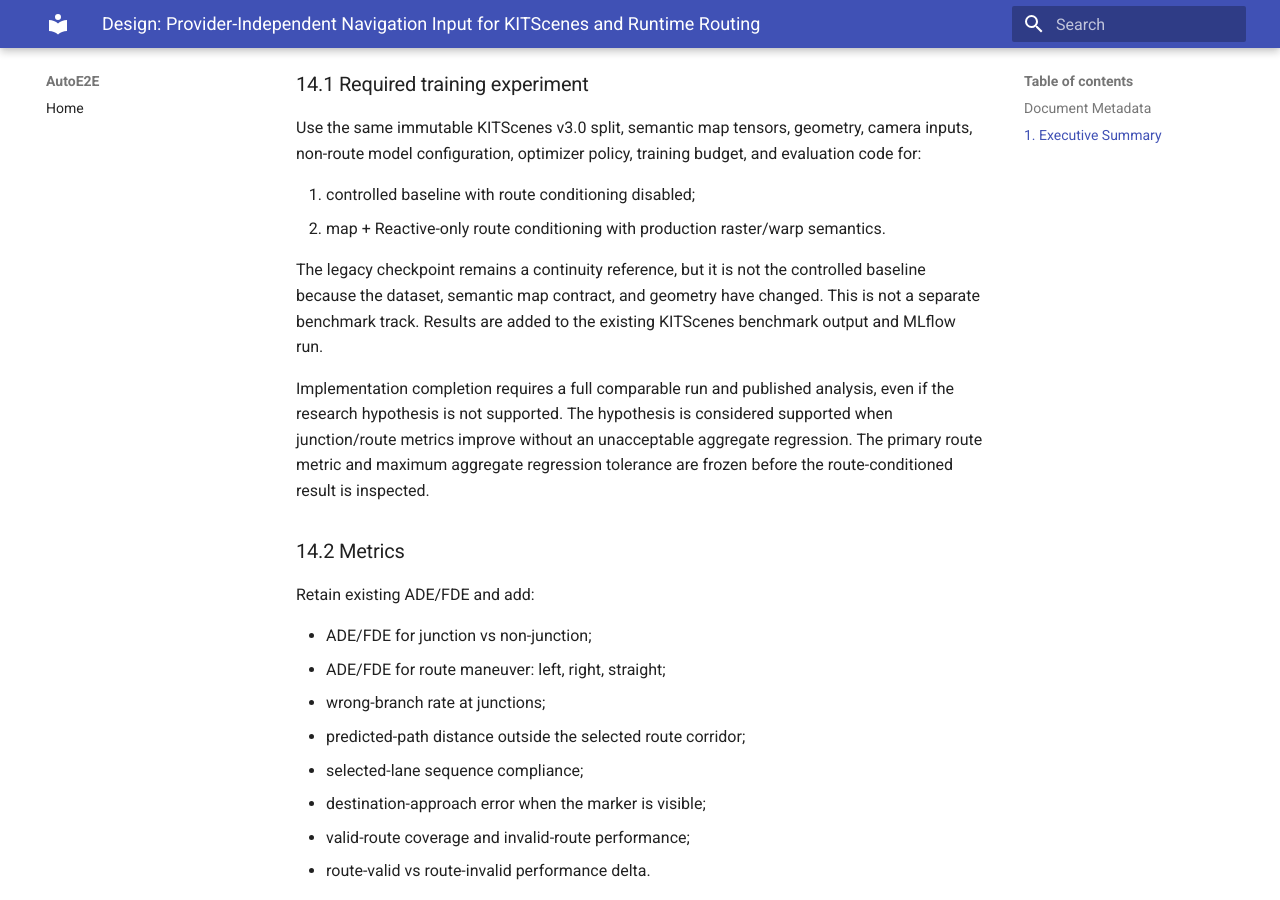
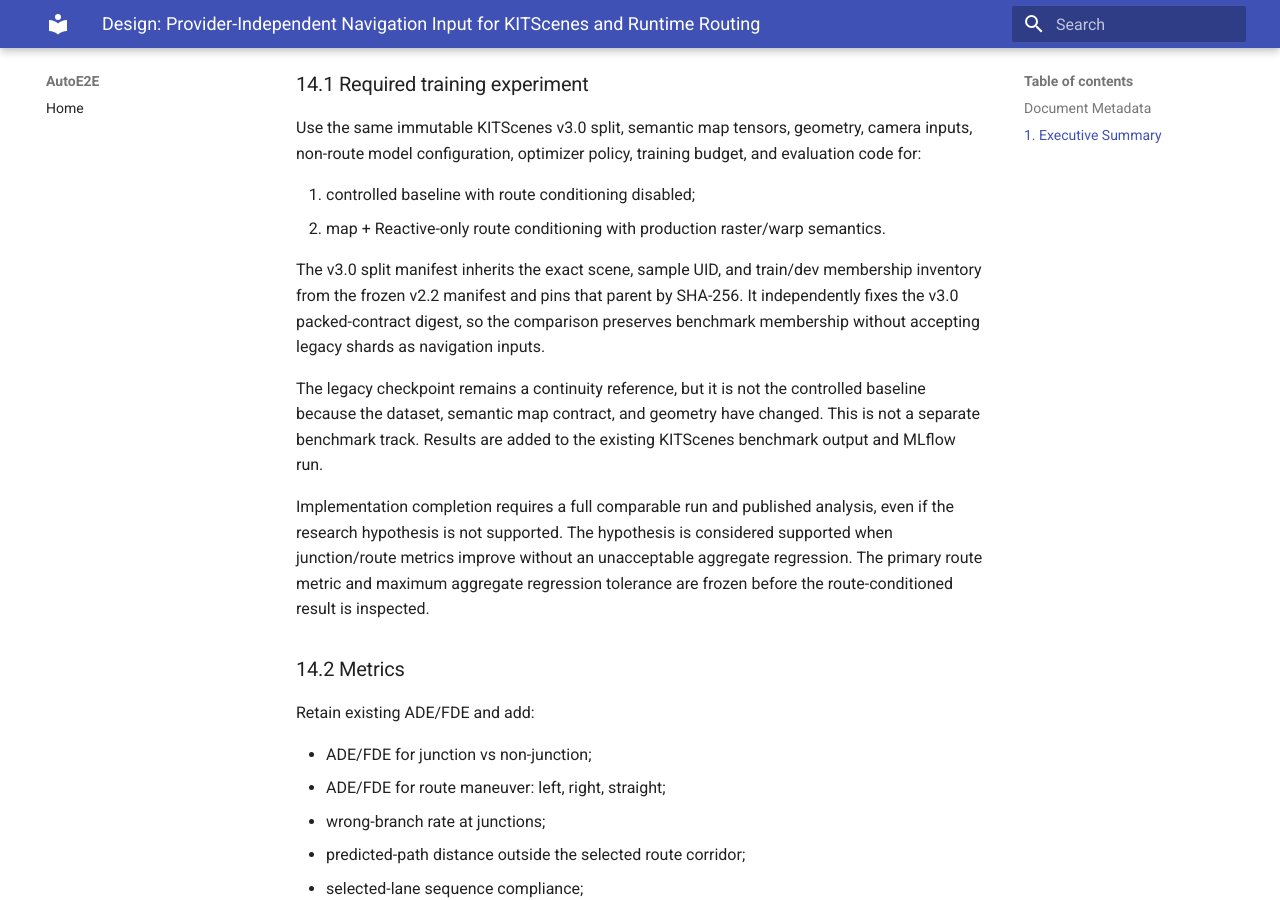
Before and after one commit to autowarefoundation/auto_e2e, an MkDocs documentation site: the page built from Docs/navigation_input_design.md, in a window 1280 px wide and 900 px high, scrolled down 21073 px. Built offline with MkDocs 1.6.1 and Material for MkDocs 9.7.7, drawn with Linux system fonts in a browser that asks for light colours.

Commit message:
docs(navigation): bind v3 experiments to frozen split
Signed-off-by: riita10069 <ryota10069.tech5.jizi@gmail.com>

```diff
--- a/Docs/navigation_input_design.md
+++ b/Docs/navigation_input_design.md
@@ -906,6 +906,12 @@
 2. map + Reactive-only route conditioning with production raster/warp
    semantics.
 
+The v3.0 split manifest inherits the exact scene, sample UID, and train/dev
+membership inventory from the frozen v2.2 manifest and pins that parent by
+SHA-256. It independently fixes the v3.0 packed-contract digest, so the
+comparison preserves benchmark membership without accepting legacy shards as
+navigation inputs.
+
 The legacy checkpoint remains a continuity reference, but it is not the
 controlled baseline because the dataset, semantic map contract, and geometry
 have changed. This is not a separate benchmark track. Results are added to the
```
